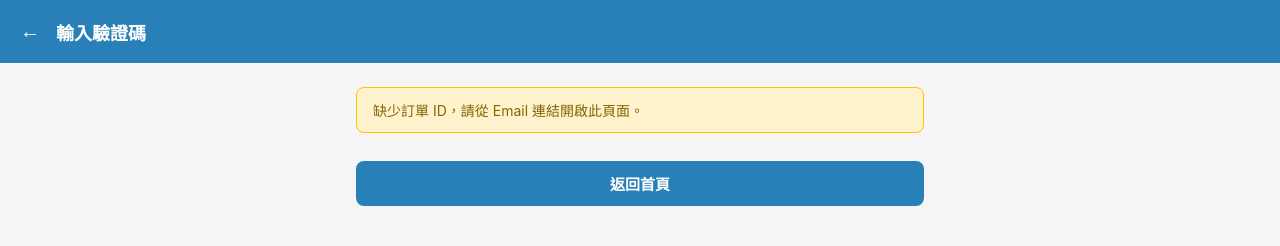
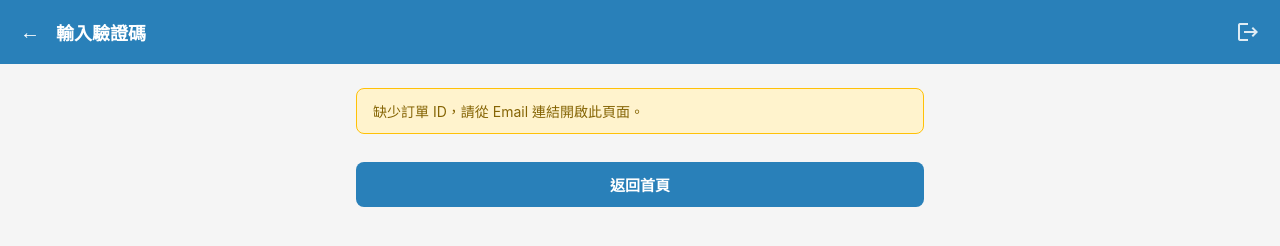
Before and after one commit to joseph101039/thsrc, a website: page ui/captcha.html in a window 1280 px wide. Drawn offline with Linux system fonts and the light colour scheme; sample sign-in values are in the browser's storage.

Commit message:
feat: captcha.html header 新增登出按鈕

```diff
--- a/ui/captcha.html
+++ b/ui/captcha.html
@@ -5,11 +5,15 @@
   <meta name="viewport" content="width=device-width, initial-scale=1.0">
   <title>輸入驗證碼</title>
   <link rel="stylesheet" href="css/style.css">
+  <link rel="stylesheet" href="https://fonts.googleapis.com/icon?family=Material+Icons">
 </head>
 <body>
   <header class="page-header">
     <button class="back-btn" onclick="location.href='index.html'">&#8592;</button>
     <h1>輸入驗證碼</h1>
+    <button class="logout-btn" onclick="window.__auth.logout()" title="登出">
+      <span class="material-icons">logout</span>
+    </button>
   </header>
 
   <main class="page-content">
```
